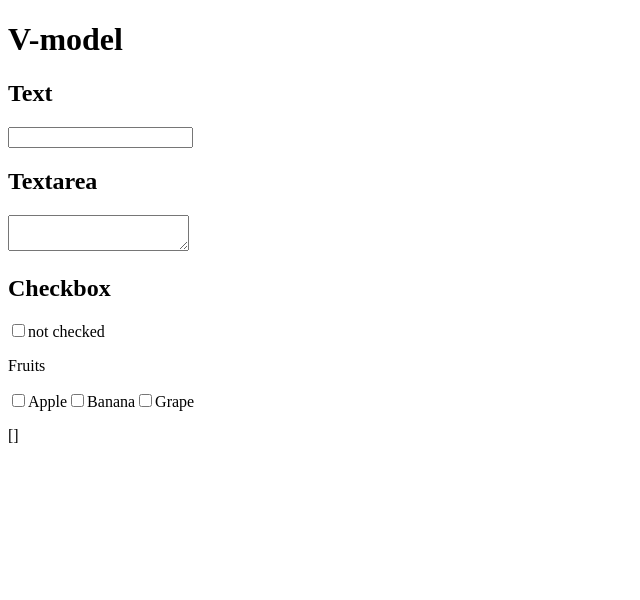
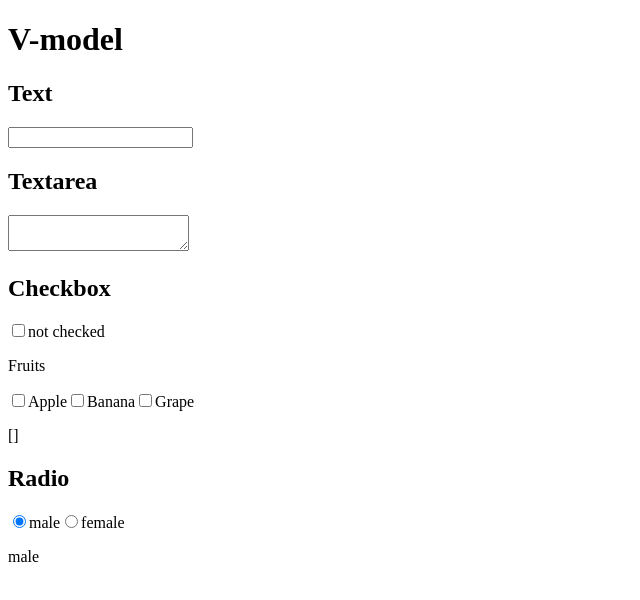
Before and after one commit to kadokichi/vue-lesson, a Vue app in the folder vue-lesson/: page / in a window 1280 px wide. Shown: the top 600 px of the page, without its empty margins (0-640 px from the left). Built offline with nearby package versions, Linux system fonts and the light colour scheme.

Commit message:
ラジオボタンにv-modelを適用する

```diff
--- a/vue-lesson/src/App.vue
+++ b/vue-lesson/src/App.vue
@@ -4,6 +4,7 @@
 const message = ref('')
 const checked = ref('not checked')
 const fruits = ref([])
+const gender = ref('male')
 </script>
 
 <template>
@@ -26,6 +27,13 @@
   <input id="Grape" v-model="fruits" type="checkbox" value="Grape">
   <label for="Grape">Grape</label>
   <p>{{ fruits }}</p>
+
+  <h2>Radio</h2>
+  <input id="male" v-model="gender" type="radio" value="male">
+  <label for="male">male</label>
+  <input id="female" v-model="gender" type="radio" value="female">
+  <label for="female">female</label>
+  <p>{{ gender }}</p>
 </template>
 
 <style scoped>
```
